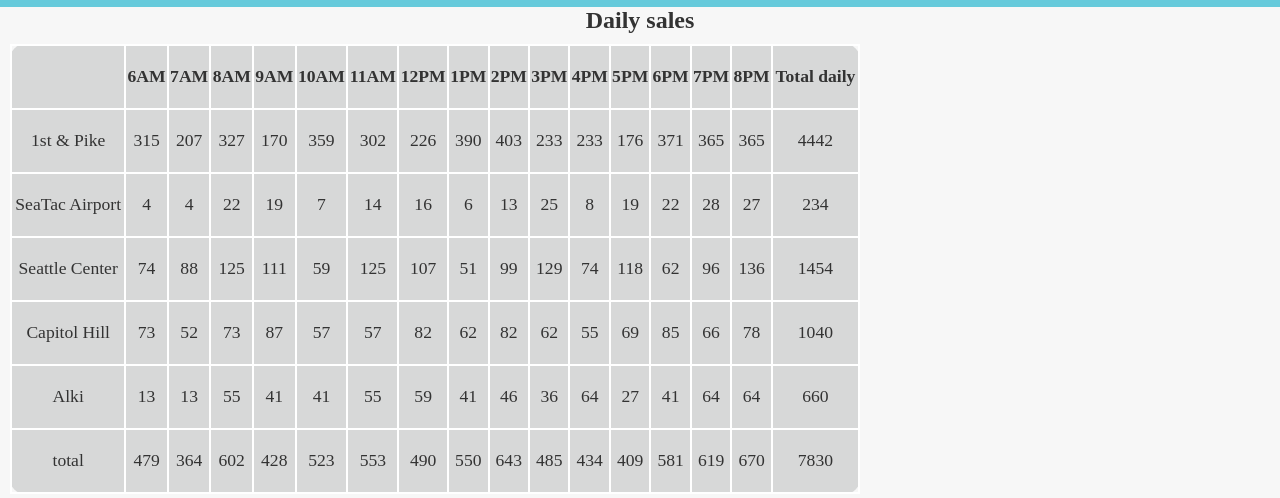
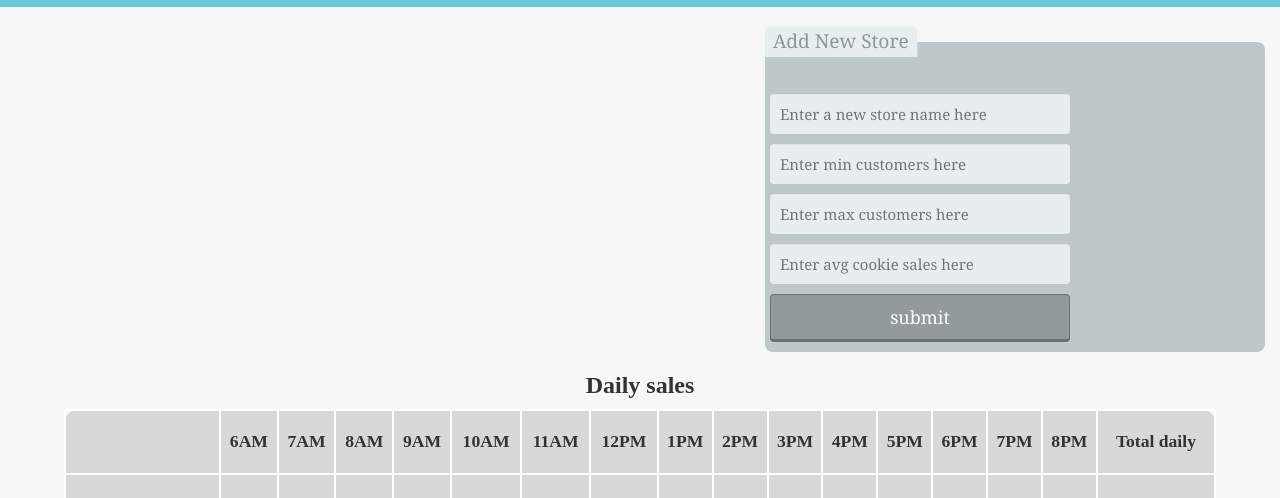
Before and after one commit to sydoruk89/cookie-stand, a plain HTML site: page sales.html in a window 1280 px wide. Shown: the part 302-800 px from the top of the page. Drawn offline with Linux system fonts and the light colour scheme.

Commit message:
adding the form

```diff
--- a/css/style.css
+++ b/css/style.css
@@ -85,10 +85,64 @@
     min-height: 92%;
 }
 
+form {
+    width: 500px;
+    margin: 20px 15px 20px auto;
+}
+fieldset {
+    border-radius: 8px;
+    background: #bec7ca;
+    font-family: Georgia, "Times New Roman", Times, serif;
+    border: none;
+}
+legend {
+    font-size: 1.2em;
+    margin-bottom: 10px;
+    color:#8a97a0;
+	border-radius: 5px 5px 0px 0px;
+	background:  #e8eeef;
+	padding: 0px 8px 3px 8px;
+	box-shadow: -0px -1px 2px #F1F1F1;
+}
+input {
+    width: 60%;
+    padding: 10px;
+    margin: 5px;
+    border-radius: 7px;
+    box-sizing: border-box;
+    font-family: Georgia, "Times New Roman", Times, serif;
+	background: rgba(255,255,255,.1);
+	border: none;
+	border-radius: 4px;
+	font-size: 15px;
+	outline: 0;
+	background-color: #e8eeef;
+	color:#8a97a0;
+	box-shadow: 0 1px 0 rgba(0,0,0,0.03) inset;
+  }
+input:focus{
+    background: #aae8f3;
+}
+
+input[type="submit"] {
+	color: #FFF;
+	background: #939a9c;
+	font-size: 18px;
+	text-align: center;
+	font-style: normal;
+	border: 1px solid #697270;
+	border-width: 1px 1px 3px;
+	margin-bottom: 10px;
+}
+input[type="submit"]:hover {
+	background: #848c8f;
+}
+
+
 table {
-    width: 850px;
+    width: 90%;
     height: 450px;
-    margin: 10px;
+    margin: 10px auto;
     padding: 2px;
     border-collapse: collapse;
     text-align: center;
--- a/js/app.js
+++ b/js/app.js
@@ -1,7 +1,7 @@
 'use strict';
 
 var table = document.getElementById('table');
-var time = ['6AM','7AM','8AM','9AM','10AM','11AM','12PM','1PM','2PM','3PM','4PM','5PM','6PM','7PM','8PM',];
+var time = ['6AM','7AM','8AM','9AM','10AM','11AM','12PM','1PM','2PM','3PM','4PM','5PM','6PM','7PM','8PM'];
 
 // constructor for locations
 function Location(name, minCustomer, maxCustomer, averageCookies){
@@ -76,7 +76,7 @@
       sum += Location.allLocations[k].cookiesPerHour[x];
     }
     totalHourlyArr.push(sum);
-    console.log(totalHourlyArr);
+    console.log(totalHourlyArr[x]);
   }
 }
 
@@ -114,3 +114,27 @@
 }
 hourlyCalc();
 createFooter();
+
+// creating the form
+var formEl = document.getElementById('form');
+
+
+function handleFormSubmit(event) {
+  event.preventDefault();
+  var name = event.target.name.value;
+  var minCustomer = parseInt(event.target.minCustomer.value);
+  var maxCustomer = parseInt(event.target.maxCustomer.value);
+  var averageCookies = event.target.averageCookies.value;
+  new Location (name, minCustomer, maxCustomer, averageCookies);
+  console.log(name, minCustomer, maxCustomer, averageCookies);
+
+  table.innerHTML = '';
+  createHeader();
+  for(var i = 0; i < Location.allLocations.length; i++){
+    Location.allLocations[i].render();
+  }
+  hourlyCalc();
+  createFooter();
+}
+
+formEl.addEventListener('submit', handleFormSubmit);
--- a/sales.html
+++ b/sales.html
@@ -27,6 +27,16 @@
                             <img src='img/salmon.png' width=600px alt='fish logo'>
                         </div>
                     </div>
+                    <form id="form">
+                        <fieldset>
+                            <legend>Add New Store</legend><br>
+                            <input name="name" type="text" placeholder="Enter a new store name here"><br>
+                            <input name="minCustomer" type="number" placeholder="Enter min customers here"><br>
+                            <input name="maxCustomer" type="number" placeholder="Enter max customers here"><br>
+                            <input name="averageCookies" type="float" placeholder="Enter avg cookie sales here"><br>
+                            <input name="submit" type="submit" value="submit">
+                        </fieldset>
+                    </form>
                     <h2>Daily sales</h2>
                     <table>
                         <tbody id="table"></tbody>
```
Lines whose indentation alone changed are shown as unchanged.
